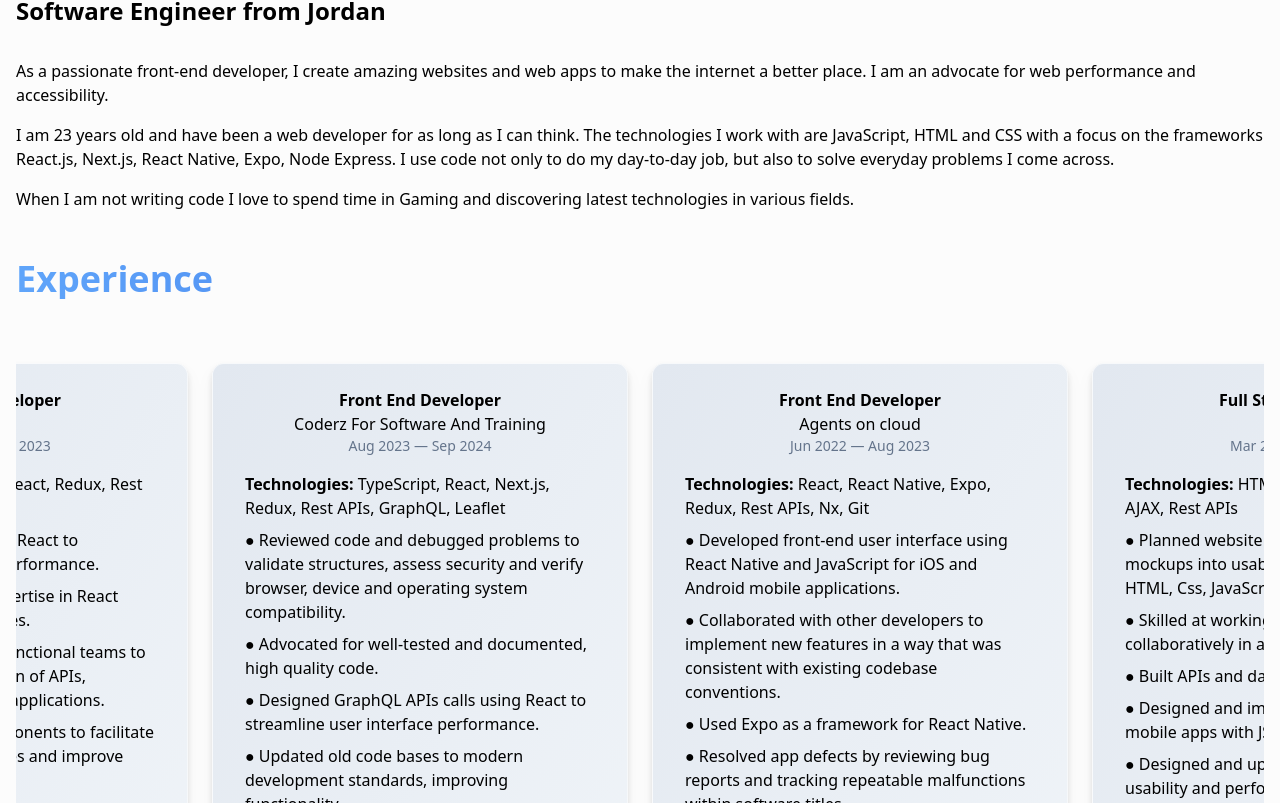
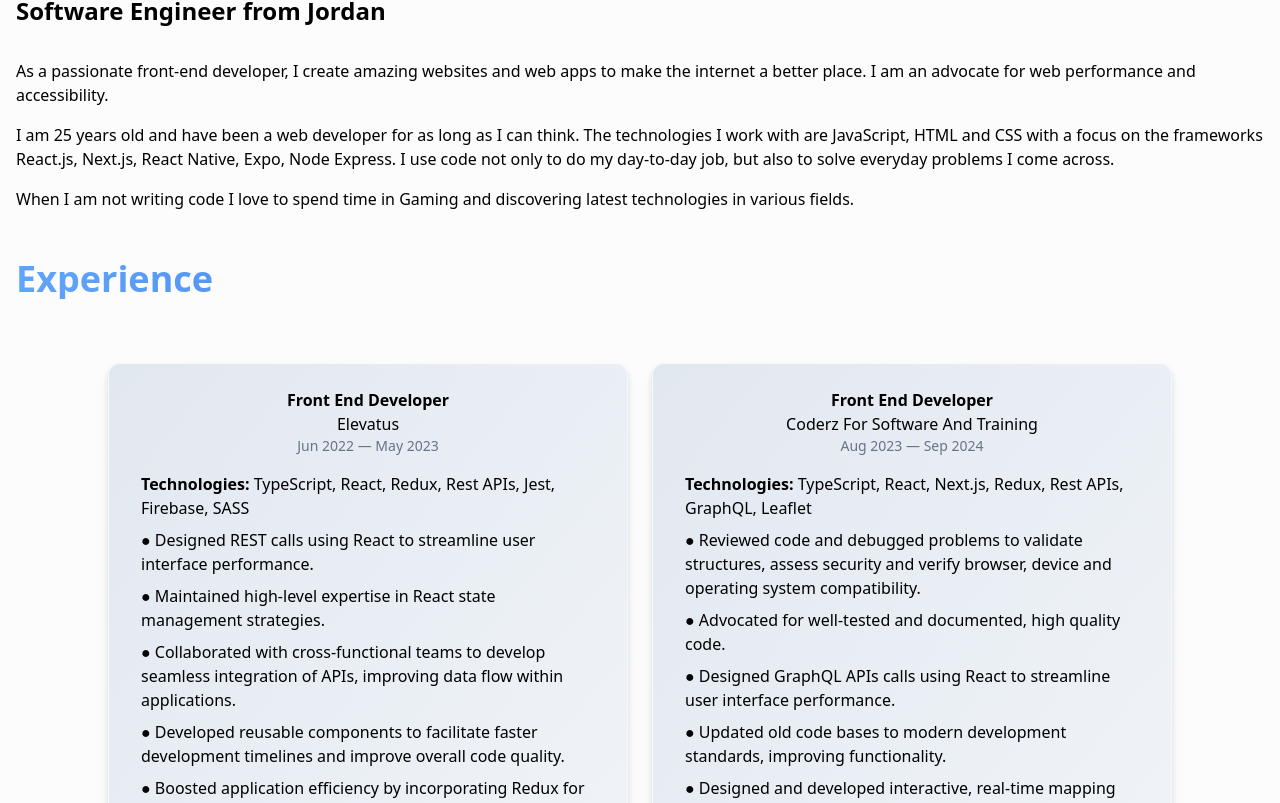
Before and after one commit to mahmoud-irshaid/Portfolio, a Next.js app: page /about in a window 1280 px wide. Shown: the part 217-1020 px from the top of the page. Built offline with nearby package versions, Linux system fonts and the light colour scheme.

Commit message:
Fix styles

```diff
--- a/src/app/(user)/about/page.tsx
+++ b/src/app/(user)/about/page.tsx
@@ -132,7 +132,7 @@ const AboutPage = async () => {
 					performance and accessibility.
 				</p>
 				<p className="my-4">
-					I am 23 years old and have been a web developer for as long as I can
+					I am 25 years old and have been a web developer for as long as I can
 					think. The technologies I work with are JavaScript, HTML and CSS with
 					a focus on the frameworks React.js, Next.js, React Native, Expo, Node
 					Express. I use code not only to do my day-to-day job, but also to
--- a/src/components/organisms/WorkExperience/WorkExperience.tsx
+++ b/src/components/organisms/WorkExperience/WorkExperience.tsx
@@ -11,13 +11,12 @@ const WorkExperience = ({ jobs }: WorkExperienceProps) => {
 	const Spacer = () => <div className="md:w-1/8 w-12 shrink-0 grow-0" />;
 
 	return (
-		<div className="w-[calc(100% + 2rem)] relative -mx-4 flex snap-x snap-center gap-6 overflow-hidden overflow-x-auto pb-14 lg:mx-0 lg:w-full justify-center">
-			<Spacer />
+		<div className="w-[calc(100% + 2rem)] relative -mx-4 flex snap-x snap-center gap-6 overflow-hidden overflow-x-auto pb-14 lg:mx-0 lg:w-full justify-center flex-wrap">
 			{jobs.map(
 				({ company, jobTitle, fromDate, toDate, skills, description }) => (
 					<div
 						className={classNames(
-							'flex w-4/5 shrink-0 transform snap-center transition-all md:w-3/4 lg:w-1/3'
+							'flex w-4/5 shrink-0 transform snap-center transition-all md:w-3/4 lg:w-5/12'
 						)}
 						key={`${company} ${jobTitle}`}
 					>
@@ -39,7 +38,6 @@ const WorkExperience = ({ jobs }: WorkExperienceProps) => {
 					</div>
 				)
 			)}
-			<Spacer />
 		</div>
 	);
 };
```
